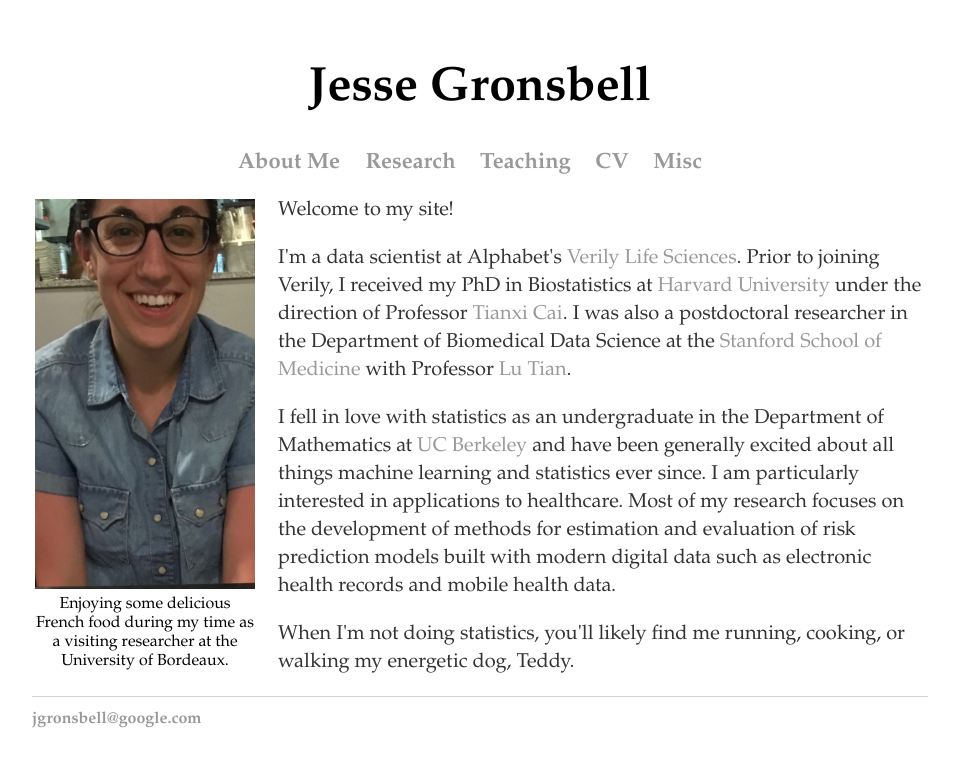
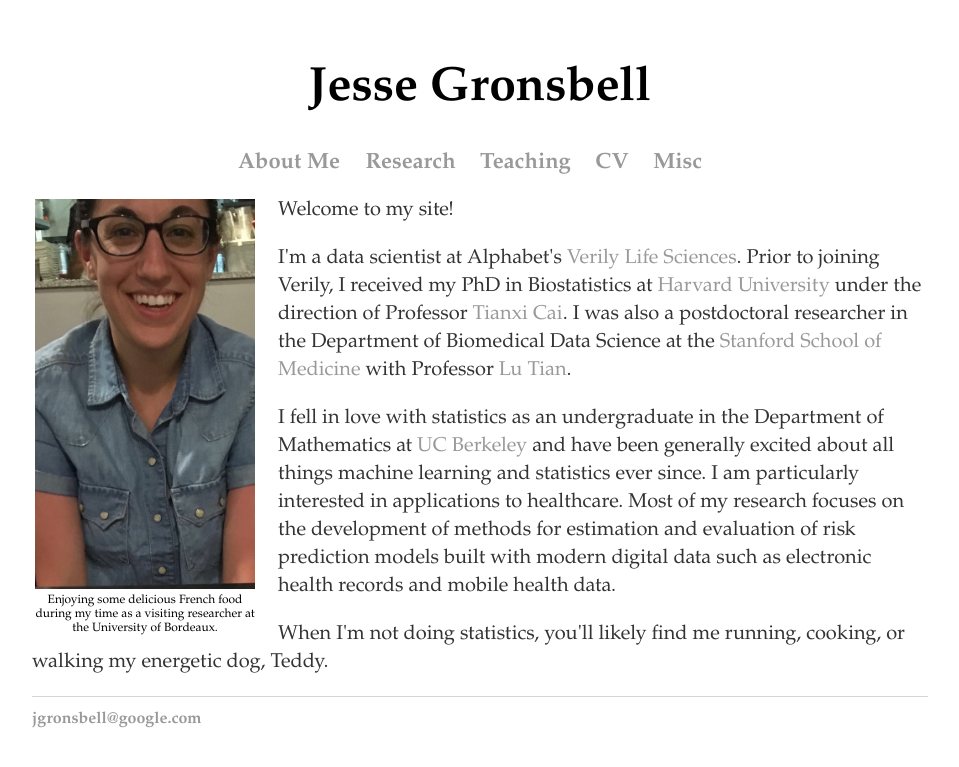
Before and after one commit to jgrons/old_website, a Jekyll site: the page built from index.html, in a window 1280 px wide. Shown: the top 767 px of the page, without its empty margins (160-1119 px from the left). Built offline with Jekyll 4.4.1, drawn with Linux system fonts in a browser that asks for light colours.

Commit message:
Update index.html

```diff
--- a/index.html
+++ b/index.html
@@ -8,7 +8,7 @@
 
 <tr>
 
-<td align = "center" style="font-size:16px; font-family: palatino">
+<td align = "center" style="font-size:12px; font-family: palatino">
 <img src="../pics/me_france.jpeg" HEIGHT="390" WIDTH="220"
                   title="JG" alt="JG"/>
 <br />
```
